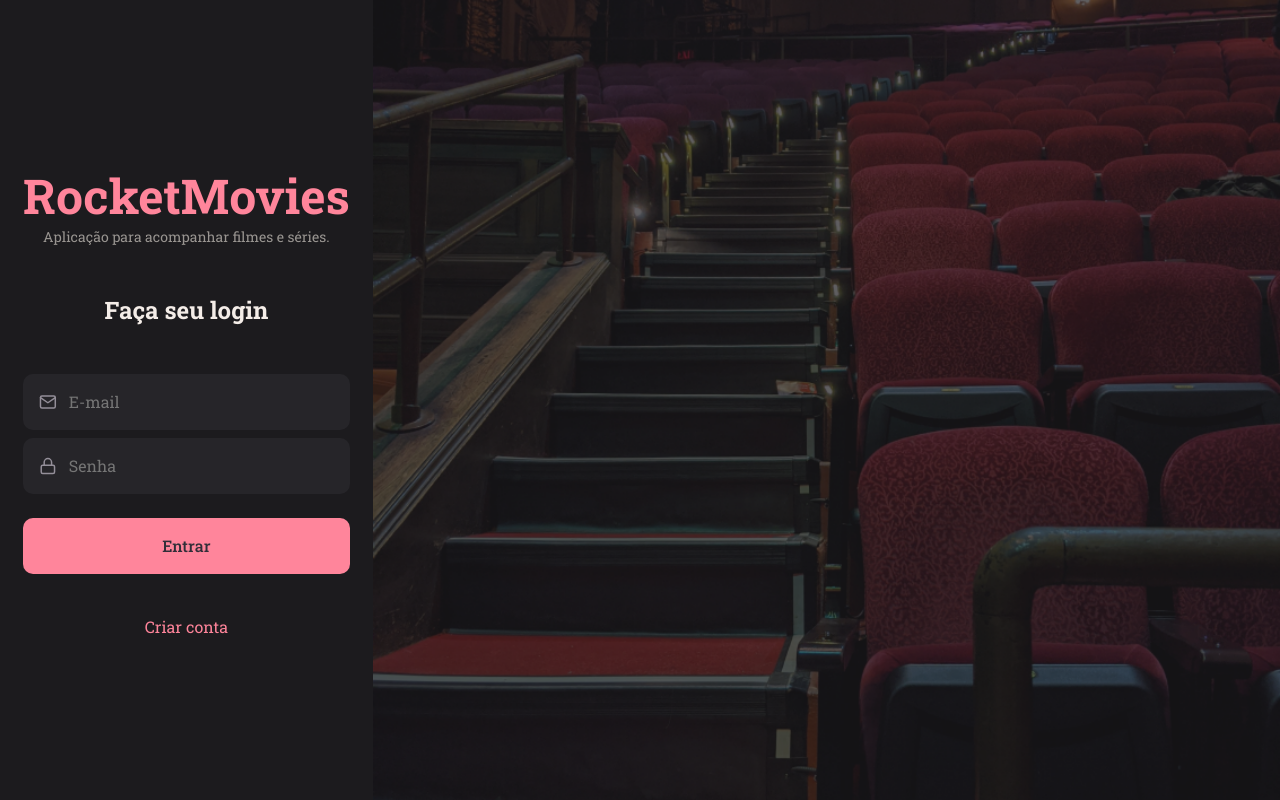
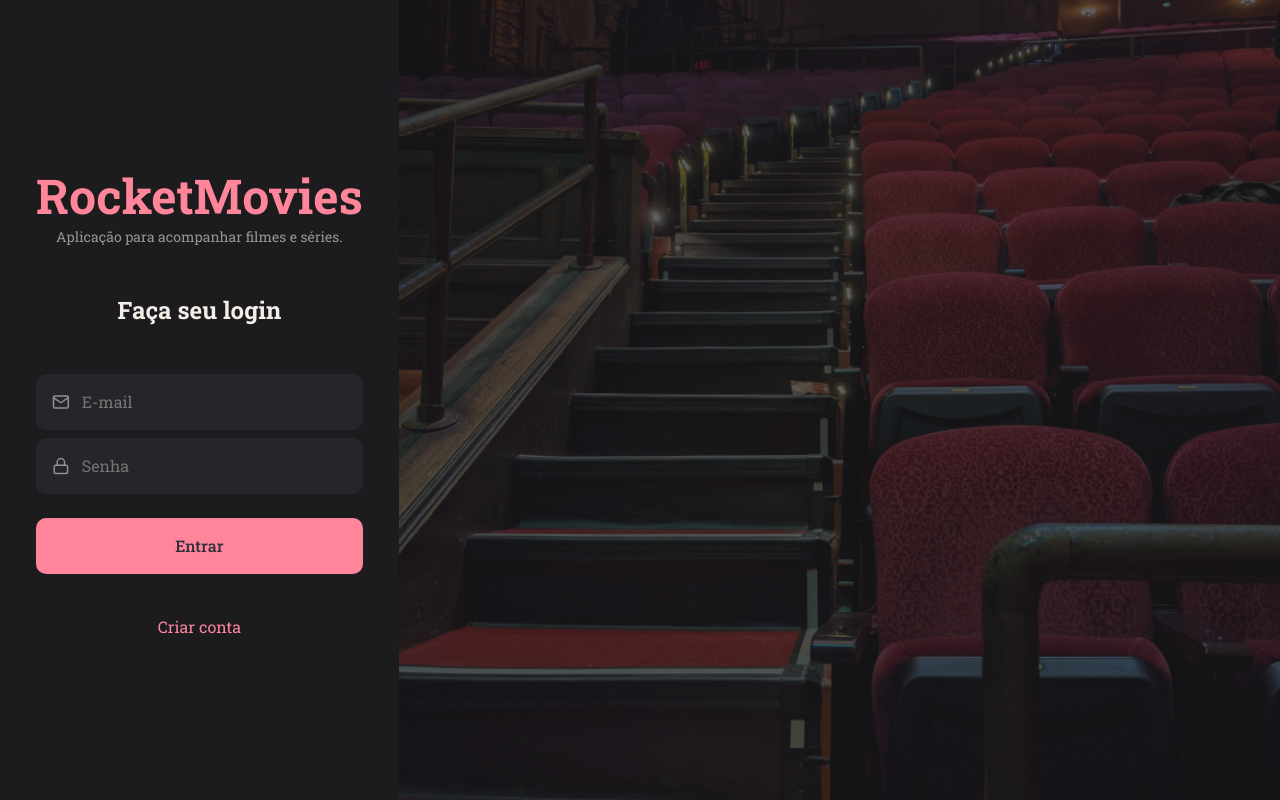
Before and after one commit to RodrigoLuigi/RocketMovies-Frontend, a React (Vite) app: page / in a window 1280 px wide. Built offline with nearby package versions, Linux system fonts and the light colour scheme.

Commit message:
style: ajust Form padding in SignIn / SignUp

```diff
--- a/src/pages/SignIn/styles.js
+++ b/src/pages/SignIn/styles.js
@@ -8,7 +8,7 @@ export const Container = styled.div`
 `;
 
 export const Form = styled.form`
-    padding: 0 2.3rem;
+    padding: 0 3.6rem;
     /* padding: 0 136px; */
     display: flex;
     flex-direction: column;
--- a/src/pages/SignUp/styles.js
+++ b/src/pages/SignUp/styles.js
@@ -8,7 +8,7 @@ export const Container = styled.div`
 `;
 
 export const Form = styled.form`
-    padding: 0 2.3rem;
+    padding: 0 3.6rem;
     /* padding: 0 136px; */
     display: flex;
     flex-direction: column;
```
